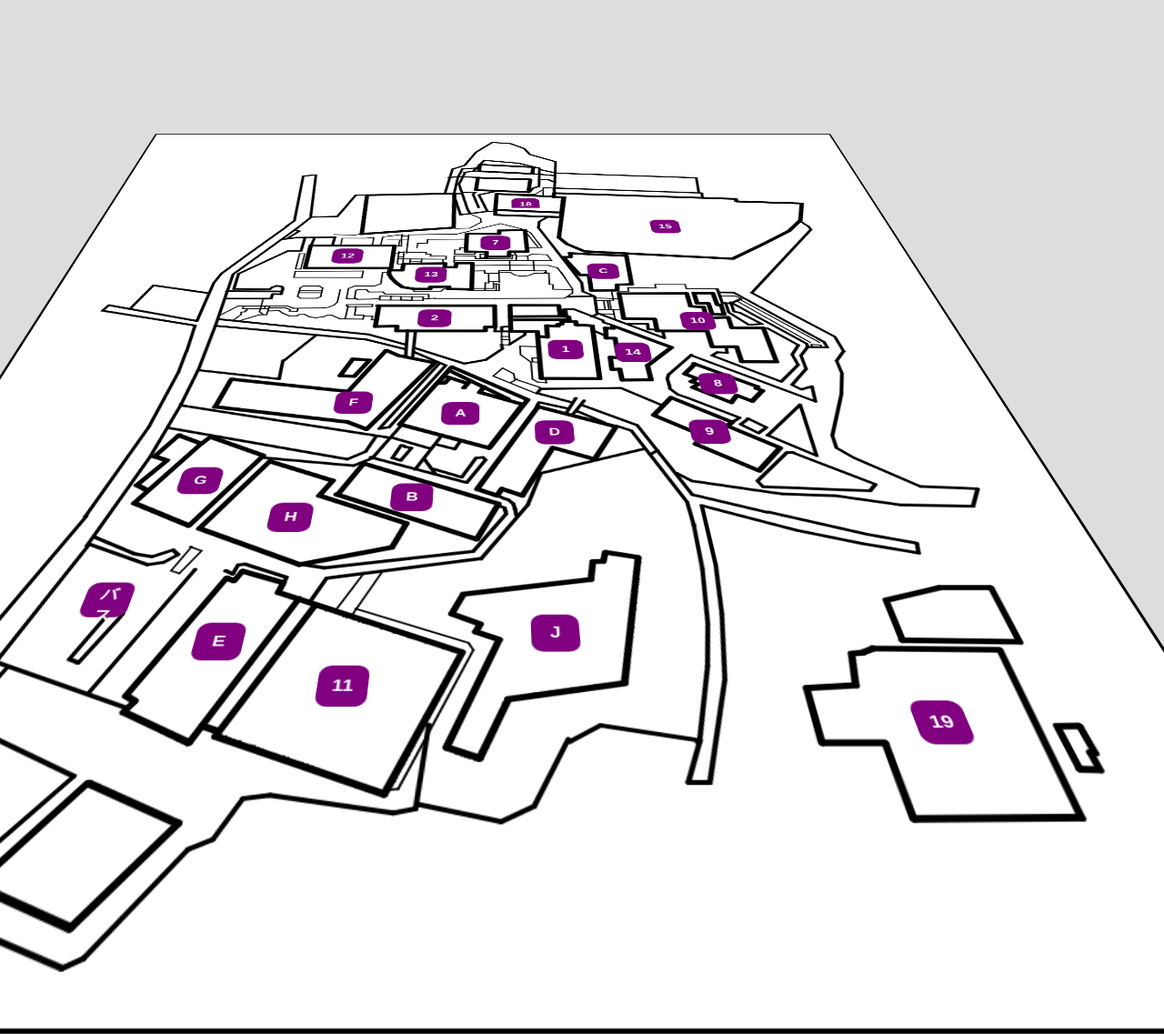
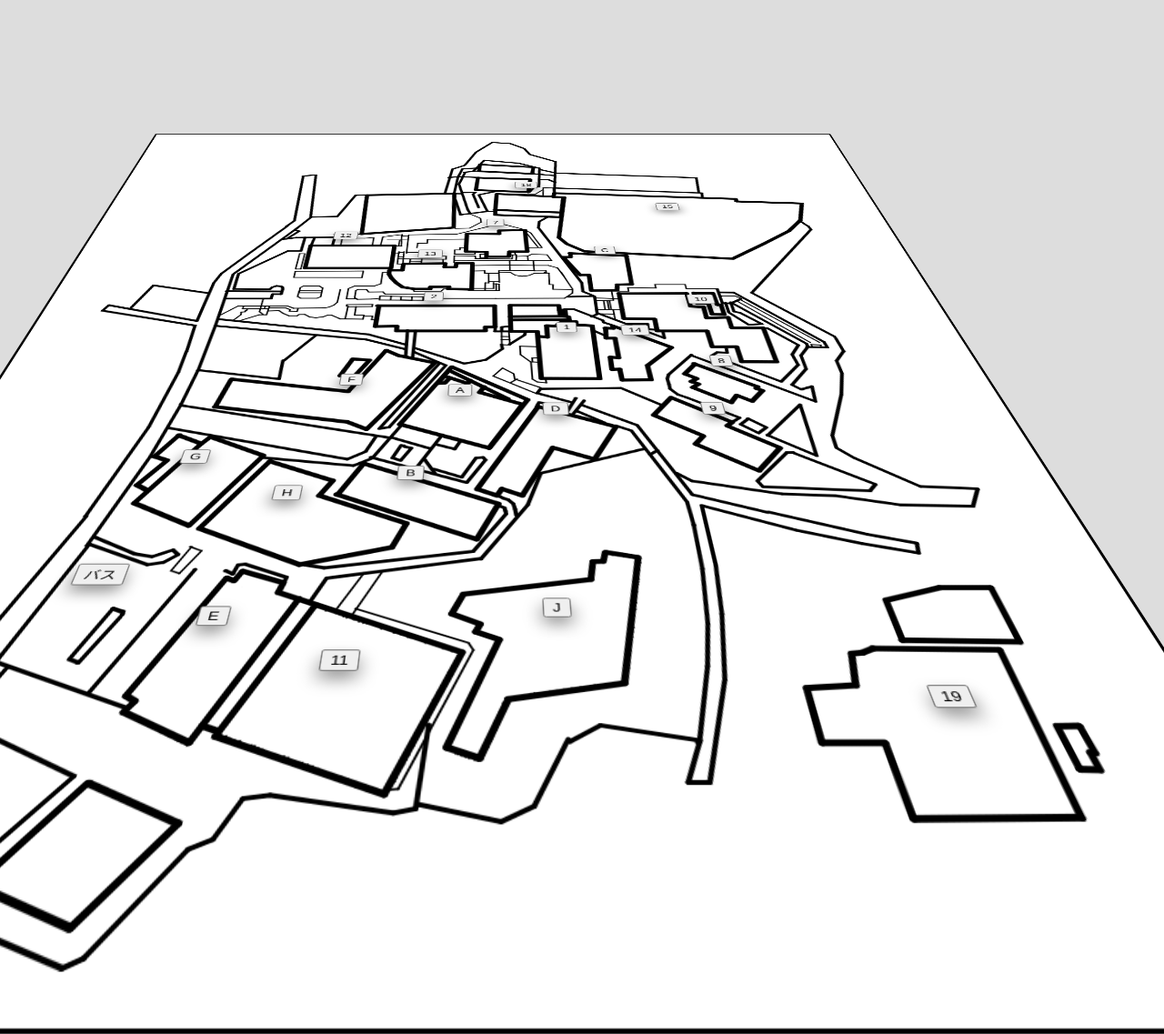
Before and after one commit to yuuto666-a11y/-, a Flask app: page / in a window 1280 px wide; the page is wider, and only the part inside the window is pictured. Shown: the part 307-1444 px from the top of that part at 91% size. Run offline with Flask 3, Linux system fonts and the light colour scheme.

Commit message:
Update style.css

```diff
--- a/practice/static/style.css
+++ b/practice/static/style.css
@@ -29,21 +29,13 @@ body{
 }
 
 .building{
+
     position:absolute;
-    transform:translate(-50%,-50%);
-    width:40px;      /* 横幅 */
-    height:40px;      /* 高さ */
+    transform:
+        translate(-50%,-50%)
+        translateZ(30px);
 
-    font-size:16px;   /* 文字サイズ */
-    font-weight:bold; /* 太字 */
-
-    border:none;
-    border-radius:10px;
-
-    cursor:move;
- background-color:purple;
-    color:white;
-
+    box-shadow:0 8px 15px rgba(0,0,0,.4);
 }
 
 .container{
```
